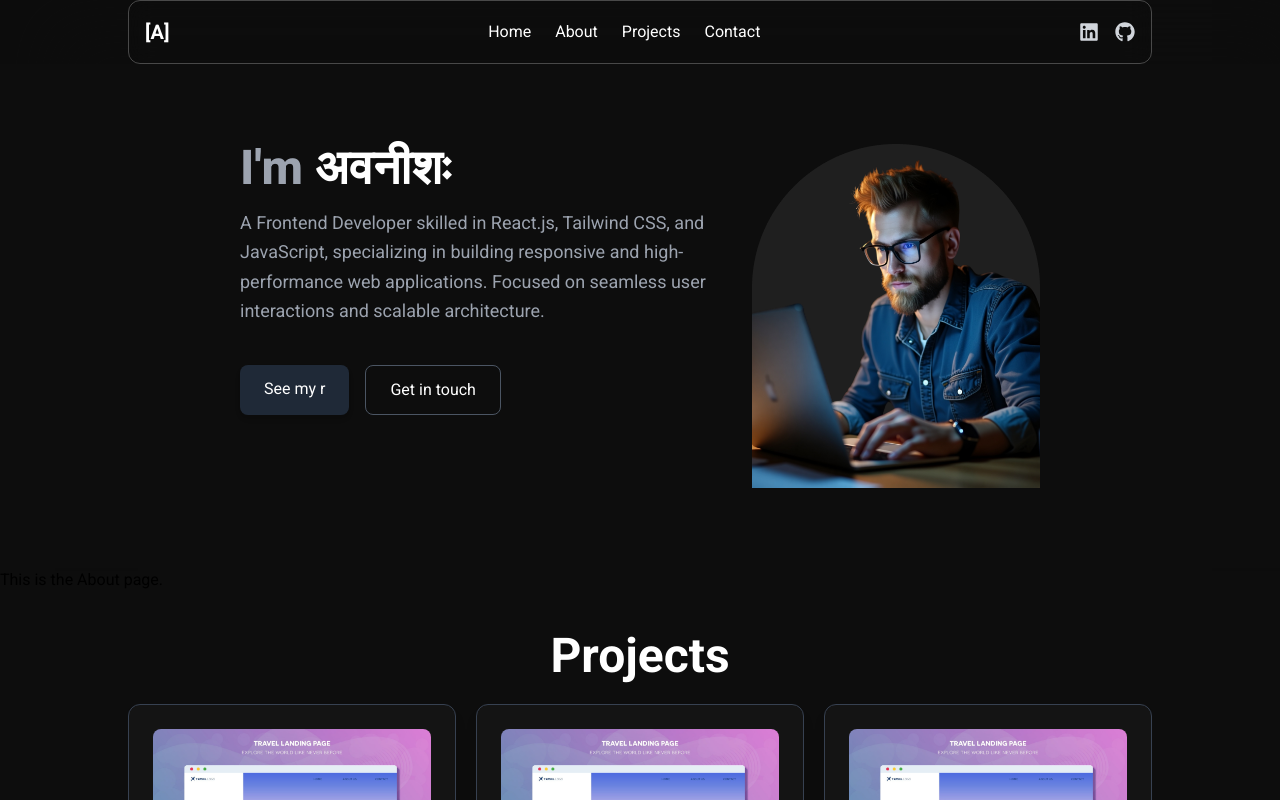
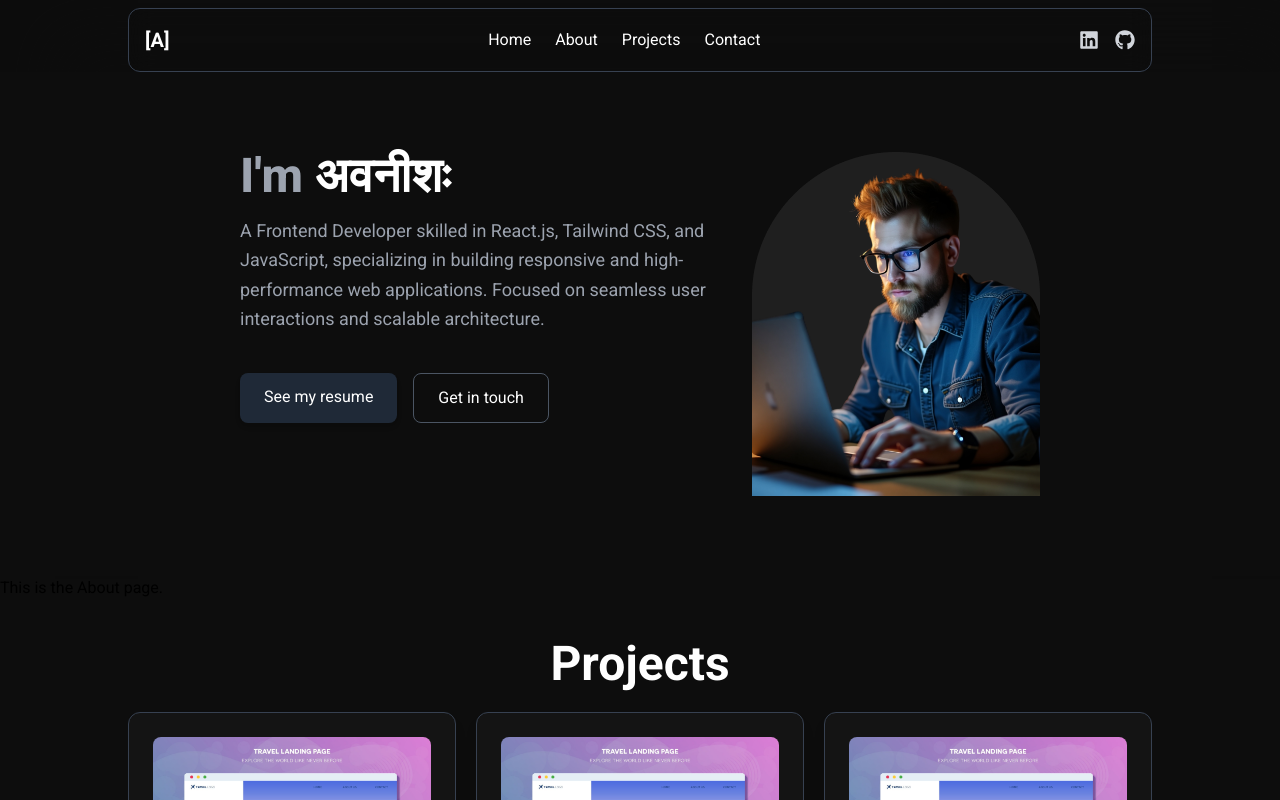
Before and after one commit to AvaneeshKumarPatel/Portfolio-React, a React (Vite) app: page / in a window 1280 px wide. Shown: the top 800 px of the page. Built offline with nearby package versions, Linux system fonts and the light colour scheme.

Commit message:
Rady for deployment

```diff
--- a/src/Components/Navbar.jsx
+++ b/src/Components/Navbar.jsx
@@ -17,7 +17,7 @@ function Navbar() {
 
   return (
     <div className="bg-black">
-      <div className="container mx-auto flex h-16 w-full max-w-[1024px] items-center justify-between px-4 rounded-xl border border-white/25 backdrop-blur-md">
+      <div className="container mx-auto flex h-16 w-full max-w-[1024px]  mt-2 items-center justify-between px-4 rounded-xl border   border-gray-700  backdrop-blur-md" >
         {/* Logo */}
         <div className="text-white text-xl font-bold">[A]</div>
 
@@ -54,14 +54,14 @@ function Navbar() {
           <>
             {/* Sidebar */}
             <motion.div
-              initial={{ x: "-100%" }}
+              initial={{ x: "100%" }}
               animate={{ x: 0 }}
-              exit={{ x: "-100%" }}
-              transition={{ duration: 0.4, ease: "easeInOut" }}
-              className="fixed top-0 left-0 h-full w-2/3 bg-black text-white z-50 flex flex-col items-center pt-20 space-y-6 shadow-lg"
+              exit={{ x: "100%" }}
+              transition={{ type: "tween", duration: 0.4, ease: "easeInOut" }}
+              className="fixed top-0 right-0  h-full w-2/3 bg-black text-white z-50 flex flex-col items-center pt-20 space-y-6 shadow-lg"
             >
               <button
-                className="absolute top-4 right-4 text-white text-3xl"
+                className="absolute top-4 left-4 text-white text-3xl"
                 onClick={() => setMenuOpen(false)}
               >
                 <FaTimes />
--- a/src/Components/Pages/Hero.jsx
+++ b/src/Components/Pages/Hero.jsx
@@ -42,7 +42,7 @@ const Hero = () => {
           <a href='https:www.google.com' className='px-6 py-3 bg-gray-800 text-white rounded-lg shadow-md hover:bg-gray-700 transition'
 
           >
-            See my r
+            See my resume
           </a>
           <button className='px-6 py-3 bg-transparent border border-gray-600 text-white rounded-lg hover:bg-gray-700 transition'>
             Get in touch
```
Also changed, not shown: src/index.js (deleted).
